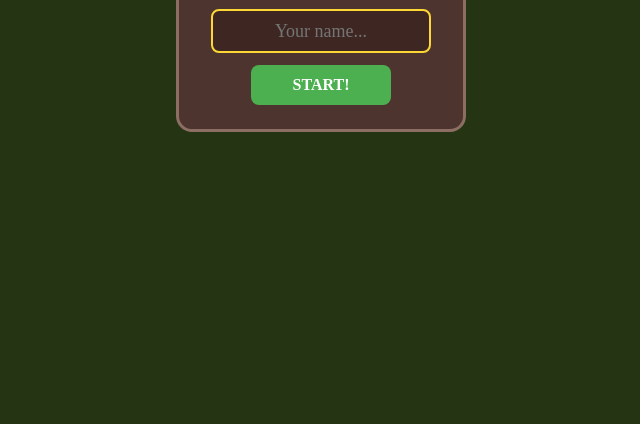
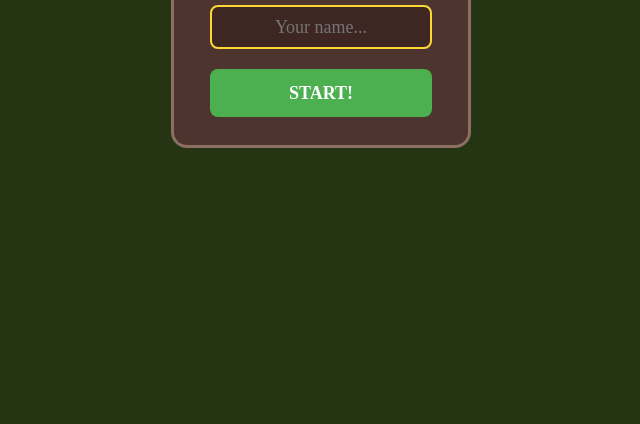
Before and after one commit to Chezkiew/lilys-farm, a plain HTML site: page index.html in a window 1280 px wide. Shown: the part 376-800 px from the top of the page, without its empty margins (319-959 px from the left). Drawn offline with Linux system fonts and the light colour scheme.

Commit message:
Fix name input overlapping START button
Added proper spacing and full-width layout so input and button
don't overlap on any screen size.

Co-Authored-By: Claude Opus 4.6 (1M context) <noreply@anthropic.com>

```diff
--- a/index.html
+++ b/index.html
@@ -14,16 +14,16 @@ canvas{display:block;width:100vw;height:100vh}
 <canvas id="c"></canvas>
 <div id="nameOverlay" style="position:fixed;inset:0;display:none;z-index:999;
   background:rgba(0,0,0,0.7);flex-direction:column;align-items:center;justify-content:center;gap:12px">
-  <div style="background:#4e342e;padding:24px 32px;border-radius:16px;border:3px solid #8d6e63;
-    display:flex;flex-direction:column;align-items:center;gap:12px">
+  <div style="background:#4e342e;padding:28px 36px;border-radius:16px;border:3px solid #8d6e63;
+    display:flex;flex-direction:column;align-items:center;gap:16px;width:300px">
     <div style="font-size:22px;font-weight:bold;color:#ffcc80;font-family:inherit">🌾 Lily's Farm 🌾</div>
     <div style="font-size:14px;color:#fff">What's your name, farmer?</div>
     <input id="nameIn" type="text" maxlength="15" placeholder="Your name..." autocomplete="off"
-      style="width:220px;height:44px;font-size:18px;text-align:center;border:2px solid #fdd835;
+      style="width:100%;height:44px;font-size:18px;text-align:center;border:2px solid #fdd835;
       background:#3e2723;color:#fff;border-radius:8px;outline:none;font-family:inherit">
-    <button id="nameBtn" style="width:140px;height:40px;font-size:16px;font-weight:bold;
-      background:#4caf50;color:#fff;border:none;border-radius:8px;cursor:pointer;font-family:inherit">
-      START!</button>
+    <button id="nameBtn" style="width:100%;height:48px;font-size:18px;font-weight:bold;
+      background:#4caf50;color:#fff;border:none;border-radius:8px;cursor:pointer;font-family:inherit;
+      margin-top:4px">START!</button>
   </div>
 </div>
 <script>
```
